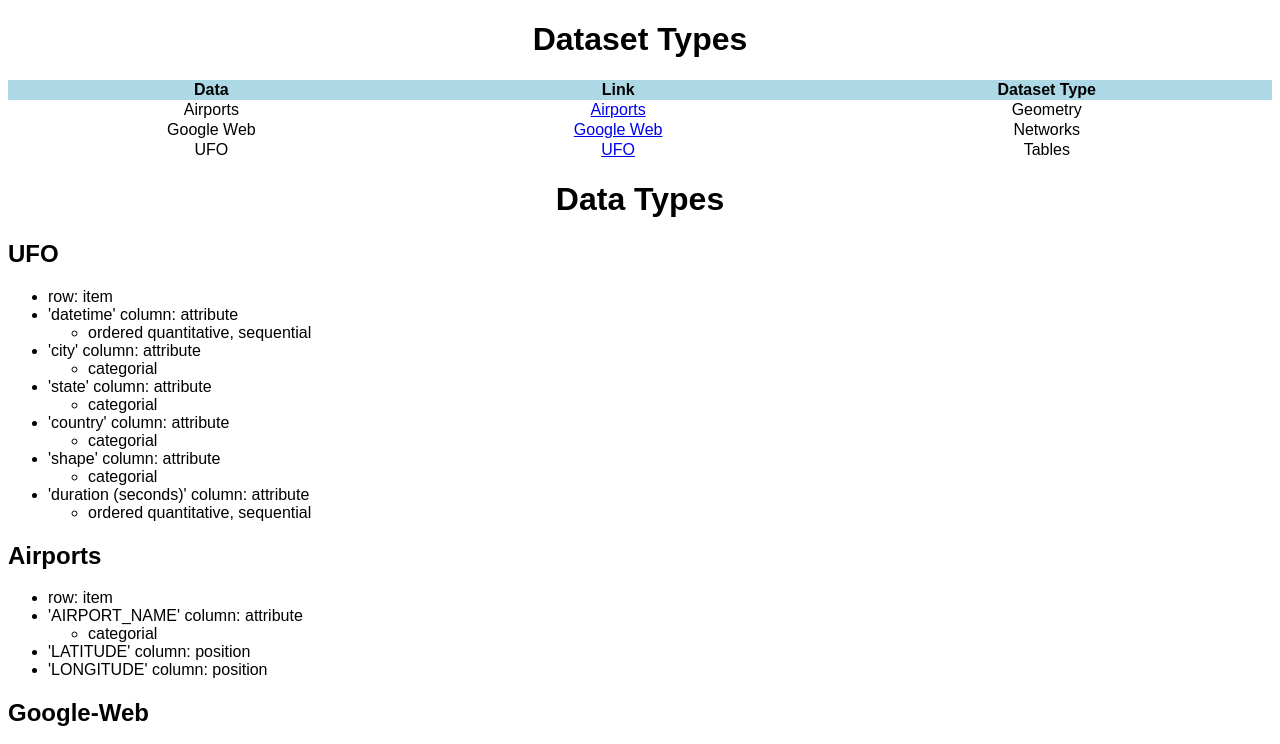
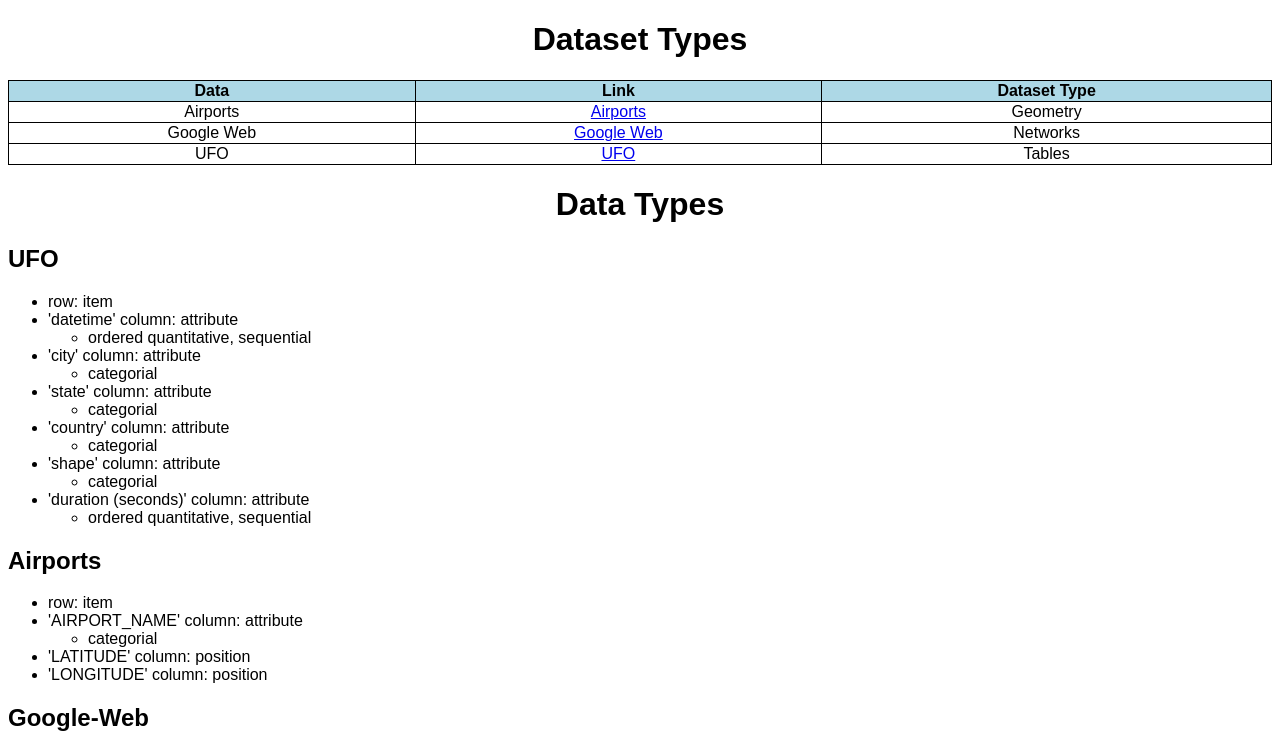
Before and after one commit to DS4200-S23-Class/hw-02-rj, a plain HTML site: page index.html in a window 1280 px wide. Shown: the top 744 px of the page. Drawn offline with Linux system fonts and the light colour scheme.

Commit message:
the latest version

```diff
--- a/style.css
+++ b/style.css
@@ -1,33 +1,44 @@
+/* Make all font on my webpage become Arial */
 body {
 	font-family: Arial;
 }
 
+/* Style the table */
 table {
-	border-collapse: collapse;
 	text-align: center;
 	margin-left: auto;
-    margin-right: auto;
-    width: 100%;
+  margin-right: auto;
+  width: 100%;
 }
 
+/* Draw the table borders */
+table, th, td {
+  border: 1px solid black;
+  border-collapse: collapse;
+}
 
+/* Centered the h2 on the left */
 h2 {
 	text-align: left;
 }
 
+/* Centered the header */
 .center{
 	text-align: center;
 }
 
+/* the color of the header in the table */
 #header {
 	background-color: lightblue;
 }
 
+/* Use FlexBox to create column */
 .container {
   display: flex;
   align-items: center;
 }
 
+/* Split two columns equally */
 .left {
   flex: 50%;
 }
```
Also changed, not shown: index.html (+2 -0 lines).
